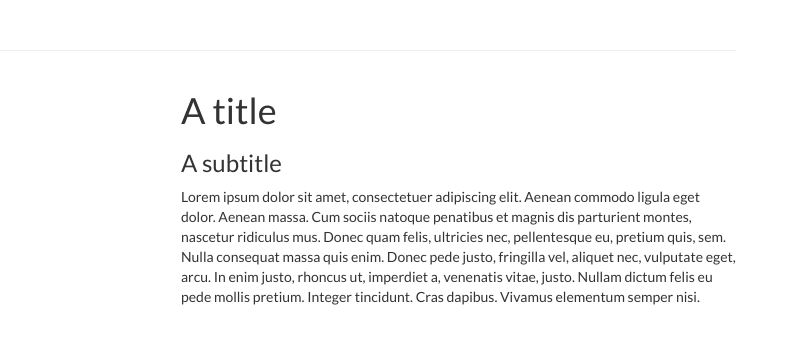
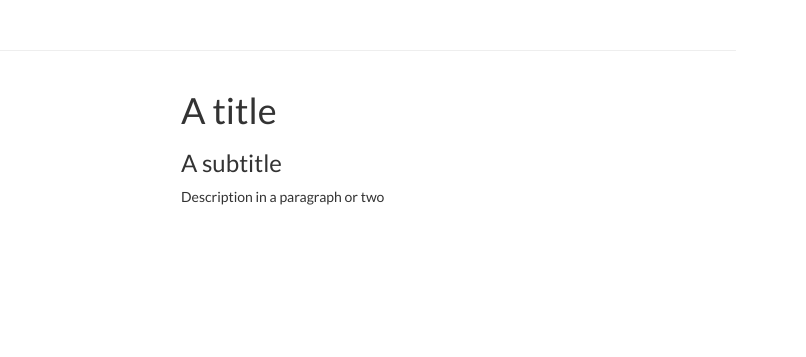
Before and after one commit to titusjj/titusjj.github.io, a plain HTML site: page index.html in a window 1280 px wide. Shown: the part 1164-1521 px from the top of the page, 474-1280 px from the left. Drawn offline with nearby package versions, Linux system fonts and the light colour scheme.

Commit message:
Corrected paragraph description

```diff
--- a/index.html
+++ b/index.html
@@ -18,7 +18,7 @@
             <span class="icon-bar"></span>
             <span class="icon-bar"></span>
           </button>
-          <a class="navbar-brand"><span>John TItus</span></a>
+          <a class="navbar-brand"><span>John Titus</span></a>
         </div>
         <div class="collapse navbar-collapse" id="navbar-ex-collapse">
           <ul class="nav navbar-nav navbar-right">
@@ -282,14 +282,7 @@
           <div class="col-md-6">
             <h1>A title</h1>
             <h3>A subtitle</h3>
-            <p>Lorem ipsum dolor sit amet, consectetuer adipiscing elit. Aenean commodo
-              ligula eget dolor. Aenean massa. Cum sociis natoque penatibus et magnis
-              dis parturient montes, nascetur ridiculus mus. Donec quam felis, ultricies
-              nec, pellentesque eu, pretium quis, sem. Nulla consequat massa quis enim.
-              Donec pede justo, fringilla vel, aliquet nec, vulputate eget, arcu. In
-              enim justo, rhoncus ut, imperdiet a, venenatis vitae, justo. Nullam dictum
-              felis eu pede mollis pretium. Integer tincidunt. Cras dapibus. Vivamus
-              elementum semper nisi.</p>
+            <p>Description in a paragraph or two</p>
           </div>
         </div>
       </div>
```
